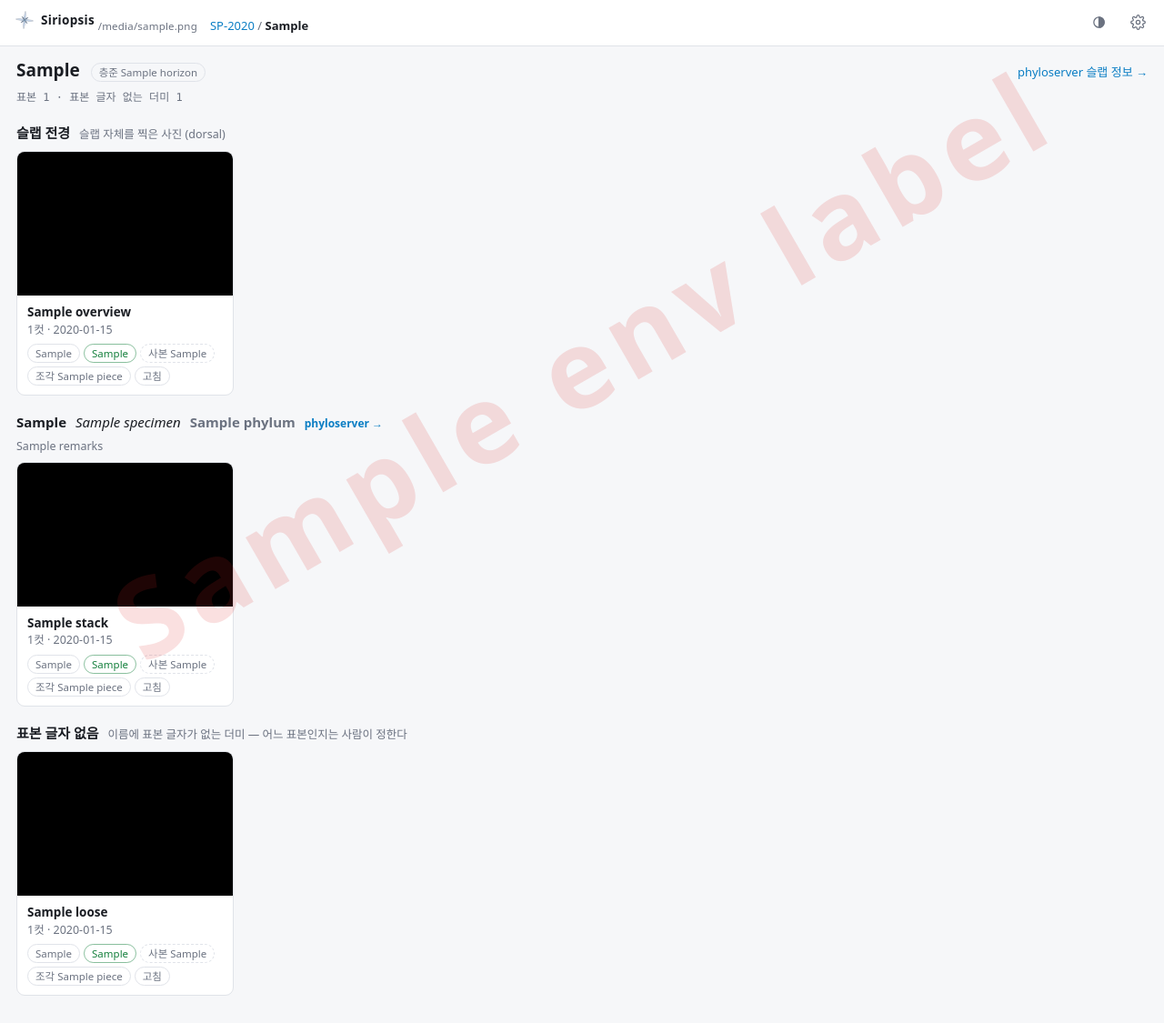
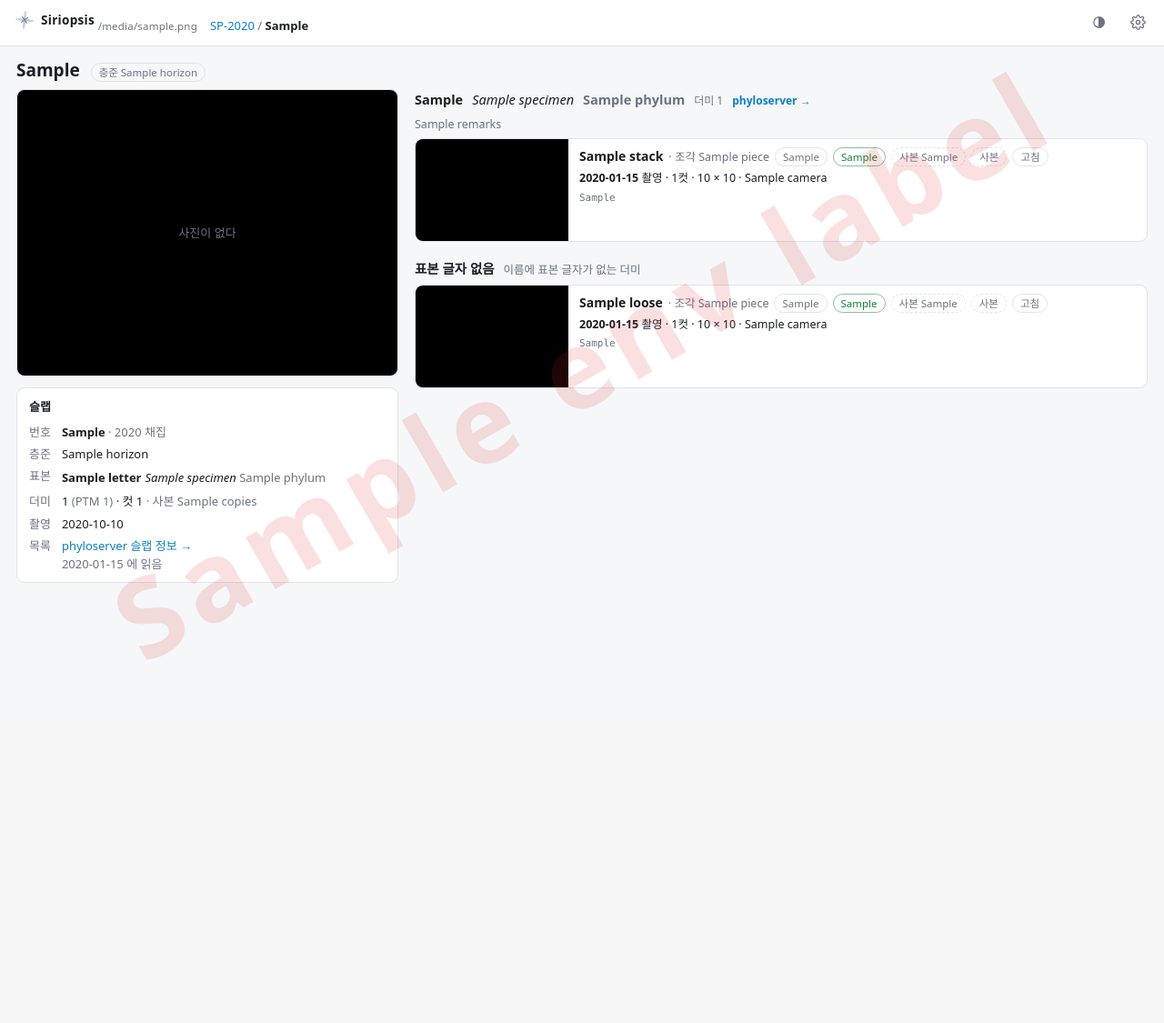
Before and after one commit to koprifossillab/Siriopsis, a Django app: template web/specimens/templates/specimens/slab.html in a window 1280 px wide. Shown: the whole page at 91% size. After the commit the page ends 725 px from the top, so only its background shows below. Run offline with Django 5.2, Linux system fonts and the light colour scheme; the template is opened without the code that fills it: most values are stand-ins (such as "Sample title", 1, 10 or a date in 2020).

Commit message:
슬랩 화면 다시 짜기 — 왼쪽 전경 사진·속성 상자, 오른쪽 더미 카드 줄(섬네일·촬영일·컷 수) (wetherilli 009)
사용자: 「묶음이 여러 개 난잡하게 뜬다」. 표본마다 끊는 것은 그대로, 격자 대신 한 줄 카드. _stackcard.html 을 _stackrow.html 로.

Co-Authored-By: Claude Opus 5.5 (1M context) <noreply@anthropic.com>

```diff
--- a/web/specimens/templates/specimens/_stackcard.html
+++ /dev/null
@@ -1,8 +0,0 @@
-{% load specimens_extras %}
-<a class="tile" href="{% url 'stack' st.id %}">
-  {% if st.first_frame %}<img class="pic" loading="lazy" src="{% frame_url st.first_frame 400 %}" alt="">{% else %}<span class="pic"></span>{% endif %}
-  <span class="meta"><b>{{ st.label }}</b>
-    <span class="sub">{{ st.n_frames }}컷{% if st.captured_at %} · {{ st.captured_at|date:"Y-m-d" }}{% endif %}</span>
-    <span class="tags"><span class="tag {{ st.kind }}">{{ st.get_kind_display }}</span>{% if st.preparation != 'none' %}<span class="tag prep">{{ st.get_preparation_display }}</span>{% endif %}{% if st.view == 'zoom' %}<span class="tag">확대</span>{% endif %}{% if st.other_copies %}<span class="tag copy">사본 {{ st.other_copies }}</span>{% endif %}{% if st.piece %}<span class="tag">조각 {{ st.piece }}</span>{% endif %}{% if st.is_leftover %}<span class="tag prep">새로 찾은 컷</span>{% elif st.edited_at %}<span class="tag">고침</span>{% endif %}</span>
-  </span>
-</a>
--- /dev/null
+++ b/web/specimens/templates/specimens/_stackrow.html
@@ -0,0 +1,10 @@
+{% load specimens_extras %}
+<a class="srow{% if st.hidden %} gone{% endif %}" href="{% url 'stack' st.id %}">
+  {% if st.first_frame %}<img loading="lazy" src="{% frame_url st.first_frame 400 %}" alt="">{% else %}<span class="noimg"></span>{% endif %}
+  <span class="body">
+    <span class="t"><b>{{ st.label }}</b>{% if st.piece %} <span class="dim">· 조각 {{ st.piece }}</span>{% endif %}
+      <span class="tag {{ st.kind }}">{{ st.get_kind_display }}</span>{% if st.preparation != 'none' %}<span class="tag prep">{{ st.get_preparation_display }}</span>{% endif %}{% if st.view == 'zoom' %}<span class="tag">확대</span>{% endif %}{% if st.other_copies %}<span class="tag copy">사본 {{ st.other_copies }}</span>{% endif %}{% if st.copy_of_id %}<span class="tag copy">사본</span>{% endif %}{% if st.is_leftover %}<span class="tag prep">새로 찾은 컷</span>{% elif st.edited_at %}<span class="tag">고침</span>{% endif %}</span>
+    <span class="m">{% if st.captured_at %}<b>{{ st.captured_at|date:"Y-m-d" }}</b> 촬영 · {% endif %}{{ st.n_frames }}컷{% if st.width %} · {{ st.width }} × {{ st.height }}{% endif %}{% if st.camera %} · {{ st.camera }}{% endif %}</span>
+    <span class="f mono">{{ st.source_dir }}</span>
+  </span>
+</a>
--- a/web/specimens/templates/specimens/slab.html
+++ b/web/specimens/templates/specimens/slab.html
@@ -1,64 +1,114 @@
 {% extends "core/base.html" %}
+{% load specimens_extras %}
 {% block title %}{{ slab.slab_no }} — {% endblock %}
 {% comment %}
-  슬랩 화면 (wetherilli 005) — DiaRUGA 슬라이드 화면(`dataset.html`)의 자리: 머리(이름·꼬리표·링크) · 한 줄 요약 · 사진 격자.
-  격자는 **표본마다** 끊는다 — 「한 표본을 여러 방법으로」 보는 자리라 표본이 단위다. 표본 글자 없는 더미는 맨 뒤에.
+  슬랩 화면 (wetherilli 005 → 009 에서 다시 짰다, 사용자 2026-10-25 「묶음 여러 개가 난잡하게 뜬다」).
+  [왼쪽: 슬랩의 대표 이미지(전경 dorsal) + 그 아래 속성 상자] [오른쪽: 더미마다 카드 한 줄 — 섬네일·촬영일·종류·처리·컷 수].
+  카드는 **표본마다** 끊는다 — 「한 표본을 여러 방법으로」 보는 자리라 표본이 단위다. 표본 글자 없는 더미·지운 더미는 뒤에.
 {% endcomment %}
 {% block subtitle %}<a href="{% url 'home' %}?y={{ slab.year }}">SP-{{ slab.year }}</a> / <b>{{ slab.slab_no }}</b>{% endblock %}
 {% block mainclass %} class="wide"{% endblock %}
 {% block head %}
 <style>
-  .pagehead .links { margin-left: auto; display: flex; gap: 14px; font-size: 13px; }
-  section.sp { margin: 18px 0 8px; }
-  section.sp h3 { margin: 0 0 4px; font-size: 15px; display: flex; gap: 10px; align-items: baseline; flex-wrap: wrap; }
+  .slabv { display: grid; grid-template-columns: minmax(280px, 420px) minmax(0, 1fr); gap: 18px; align-items: start; }
+  @media (max-width: 900px) { .slabv { grid-template-columns: 1fr; } }
+  .slabv .lcol { position: sticky; top: 64px; }
+  @media (max-width: 900px) { .slabv .lcol { position: static; } }
+  .hero { display: block; background: #000; border: 1px solid var(--line); border-radius: 9px; overflow: hidden; }
+  .hero img { display: block; width: 100%; max-height: 62vh; object-fit: contain; }
+  .hero .none { display: flex; align-items: center; justify-content: center; aspect-ratio: 4 / 3; color: var(--dim); font-size: 13px; }
+  .herocap { font-size: 12px; color: var(--dim); margin: 5px 2px 0; display: flex; gap: 8px; flex-wrap: wrap; }
+  .herothumbs { display: flex; gap: 6px; margin-top: 6px; flex-wrap: wrap; }
+  .herothumbs img { width: 64px; height: 48px; object-fit: cover; border-radius: 5px; border: 1px solid var(--line); }
+  .props { margin-top: 12px; background: var(--panel); border: 1px solid var(--line); border-radius: 9px; padding: 10px 13px; font-size: 13px; }
+  .props h3 { margin: 0 0 8px; font-size: 13px; }
+  .props dl { display: grid; grid-template-columns: auto 1fr; gap: 4px 12px; margin: 0; }
+  .props dt { color: var(--dim); }
+  .props dd { margin: 0; overflow-wrap: anywhere; }
+  .props .sps { list-style: none; margin: 0; padding: 0; }
+  .props .sps li { padding: 2px 0; }
+  .props .sps i { margin-left: 4px; }
+  section.sp { margin: 0 0 18px; }
+  section.sp h3 { margin: 0 0 6px; font-size: 14.5px; display: flex; gap: 10px; align-items: baseline; flex-wrap: wrap; }
   section.sp h3 .taxon { font-style: italic; font-weight: 500; }
-  section.sp .remarks { color: var(--dim); font-size: 12.5px; margin: 0 0 8px; max-width: 70rem; }
-  section.sp .grid { margin-top: 8px; }
-  .hiddentile { padding: 0 0 8px; text-align: center; }
-  .hiddentile .tile { border: 0; border-radius: 0; opacity: .6; }
-  .hiddentile .btn { font-size: 12px; }
+  section.sp .remarks { color: var(--dim); font-size: 12.5px; margin: 0 0 6px; }
+  .rows { display: flex; flex-direction: column; gap: 8px; }
+  .srow { display: grid; grid-template-columns: 168px minmax(0, 1fr); gap: 12px; background: var(--panel); border: 1px solid var(--line);
+          border-radius: 9px; overflow: hidden; color: inherit; }
+  .srow:hover { border-color: var(--accent); text-decoration: none; }
+  .srow img, .srow .noimg { display: block; width: 168px; height: 112px; object-fit: cover; background: #000; }
+  .srow .body { display: flex; flex-direction: column; gap: 3px; padding: 8px 12px 8px 0; font-size: 12.5px; min-width: 0; }
+  .srow .t { display: flex; gap: 6px; align-items: baseline; flex-wrap: wrap; }
+  .srow .t b { font-size: 14px; }
+  .srow .m { color: var(--fg); }
+  .srow .m b { font-weight: 600; }
+  .srow .f { color: var(--dim); font-size: 11px; white-space: nowrap; overflow: hidden; text-overflow: ellipsis; }
+  .srow.gone { opacity: .6; }
+  .gonewrap { display: grid; grid-template-columns: minmax(0, 1fr) auto; gap: 8px; align-items: center; }
+  .gonewrap .btn { font-size: 12px; }
 </style>
 {% endblock %}
 {% block content %}
 <div class="pagehead">
   <h2>{{ slab.slab_no }}</h2>
   {% if slab.horizon %}<span class="tag">층준 {{ slab.horizon }}</span>{% endif %}
-  <span class="links">
-    {% if slab.catalog_id %}<a href="{{ catalog }}slab_detail/{{ slab.catalog_id }}/" target="_blank" rel="noopener">phyloserver 슬랩 정보 →</a>{% else %}<span class="dim">phyloserver 목록에 없음</span>{% endif %}
-  </span>
 </div>
-<p class="meta-line mono">표본 {{ groups|length }}{% if loose %} · 표본 글자 없는 더미 {{ loose|length }}{% endif %}</p>
 
-{% if overview %}
-<section class="sp">
-  <h3>슬랩 전경 <span class="dim" style="font-size:12.5px;font-weight:400">슬랩 자체를 찍은 사진 (dorsal)</span></h3>
-  <div class="grid">{% for st in overview %}{% include "specimens/_stackcard.html" %}{% endfor %}</div>
-</section>
+<div class="slabv">
+  <aside class="lcol">
+    {% if rep and rep.first_frame %}
+    <a class="hero" href="{% url 'stack' rep.id %}" title="{{ rep.label }} — 크게 보기"><img src="{% frame_url rep.first_frame 1600 %}" alt="{{ slab.slab_no }}"></a>
+    <p class="herocap">{% if rep.kind == 'slab' %}<span>슬랩 전경</span>{% else %}<span>전경 사진이 없다 — 첫 빛 묶음 {{ rep.label }}</span>{% endif %}
+      {% if rep.captured_at %}<span>{{ rep.captured_at|date:"Y-m-d" }}</span>{% endif %}</p>
+    {% else %}
+    <div class="hero"><span class="none">사진이 없다</span></div>
     {% endif %}
+    {% if overview|length > 1 %}
+    <div class="herothumbs">{% for st in overview %}{% if st.id != rep.id and st.first_frame %}<a href="{% url 'stack' st.id %}" title="{{ st.label }} · {{ st.n_frames }}장"><img loading="lazy" src="{% frame_url st.first_frame 200 %}" alt=""></a>{% endif %}{% endfor %}</div>
+    {% endif %}
+
+    <div class="props">
+      <h3>슬랩</h3>
+      <dl>
+        <dt>번호</dt><dd><b>{{ slab.slab_no }}</b> <span class="dim">· {{ slab.year }} 채집</span></dd>
+        <dt>층준</dt><dd>{% if slab.horizon %}{{ slab.horizon }}{% else %}<span class="dim">미기록</span>{% endif %}</dd>
+        <dt>표본</dt><dd>{% if specimens %}<ul class="sps">{% for sp in specimens %}<li><b>{{ sp.letter }}</b>{% if sp.taxon_name %}<i>{{ sp.taxon_name }}</i>{% endif %}{% if sp.phylum %} <span class="dim">{{ sp.phylum }}</span>{% endif %}</li>{% endfor %}</ul>{% else %}<span class="dim">없음</span>{% endif %}</dd>
+        <dt>더미</dt><dd>{{ facts.n_stacks }}{% if facts.n_ptm %} <span class="dim">(PTM {{ facts.n_ptm }})</span>{% endif %} · 컷 {{ facts.n_frames }}{% if facts.copies %} <span class="dim">· 사본 {{ facts.copies }}</span>{% endif %}</dd>
+        {% if facts.first %}<dt>촬영</dt><dd>{{ facts.first|date:"Y-m-d" }}{% if facts.last|date:"Ymd" != facts.first|date:"Ymd" %} – {{ facts.last|date:"Y-m-d" }}{% endif %}</dd>{% endif %}
+        <dt>목록</dt><dd>{% if slab.catalog_id %}<a href="{{ catalog }}slab_detail/{{ slab.catalog_id }}/" target="_blank" rel="noopener">phyloserver 슬랩 정보 →</a>{% if slab.catalog_synced_at %}<br><span class="dim">{{ slab.catalog_synced_at|date:"Y-m-d" }} 에 읽음</span>{% endif %}{% else %}<span class="dim">phyloserver 목록에 없음</span>{% endif %}</dd>
+      </dl>
+    </div>
+  </aside>
+
+  <div>
     {% for g in groups %}
     <section class="sp">
       <h3>{{ g.specimen.specimen_no }}
         {% if g.specimen.taxon_name %}<span class="taxon">{{ g.specimen.taxon_name }}</span>{% endif %}
         {% if g.specimen.phylum %}<span class="dim">{{ g.specimen.phylum }}</span>{% endif %}
+        <span class="dim" style="font-size:12px;font-weight:400">더미 {{ g.stacks|length }}</span>
         {% if g.specimen.catalog_id %}<a href="{{ catalog }}specimen_detail/{{ g.specimen.catalog_id }}/" target="_blank" rel="noopener" style="font-size:12px">phyloserver →</a>{% endif %}
       </h3>
       {% if g.specimen.remarks %}<p class="remarks">{{ g.specimen.remarks }}</p>{% endif %}
-  <div class="grid">{% for st in g.stacks %}{% include "specimens/_stackcard.html" %}{% endfor %}</div>
+      <div class="rows">{% for st in g.stacks %}{% include "specimens/_stackrow.html" %}{% endfor %}</div>
     </section>
     {% endfor %}
     {% if loose %}
     <section class="sp">
-  <h3>표본 글자 없음 <span class="dim" style="font-size:12.5px;font-weight:400">이름에 표본 글자가 없는 더미 — 어느 표본인지는 사람이 정한다</span></h3>
-  <div class="grid">{% for st in loose %}{% include "specimens/_stackcard.html" %}{% endfor %}</div>
+      <h3>표본 글자 없음 <span class="dim" style="font-size:12.5px;font-weight:400">이름에 표본 글자가 없는 더미</span></h3>
+      <div class="rows">{% for st in loose %}{% include "specimens/_stackrow.html" %}{% endfor %}</div>
     </section>
     {% endif %}
+    {% if not groups and not loose %}<p class="dim">빛 묶음·PTM 더미가 없다{% if overview %} — 슬랩 전경만 있다{% endif %}.</p>{% endif %}
     {% if hidden %}
     <section class="sp">
       <h3>지운 묶음 {{ hidden|length }} <span class="dim" style="font-size:12.5px;font-weight:400">묶음 고치기에서 지웠거나 다른 묶음에 합친 것 — 행이 남아 반입이 도로 만들지 않는다</span></h3>
-  <div class="grid">{% for st in hidden %}
-    <div class="tile hiddentile">{% include "specimens/_stackcard.html" %}
+      <div class="rows">{% for st in hidden %}
+        <div class="gonewrap">{% include "specimens/_stackrow.html" %}
           <form method="post" action="{% url 'restore_stack' st.id %}">{% csrf_token %}<button type="submit" class="btn">되살리기</button></form>
         </div>{% endfor %}</div>
     </section>
     {% endif %}
+  </div>
+</div>
 {% endblock %}
```
Also changed, not shown: TODOs.md (+1 -1 lines), web/specimens/views.py (+12 -1 lines). Lines whose indentation alone changed are shown as unchanged.
